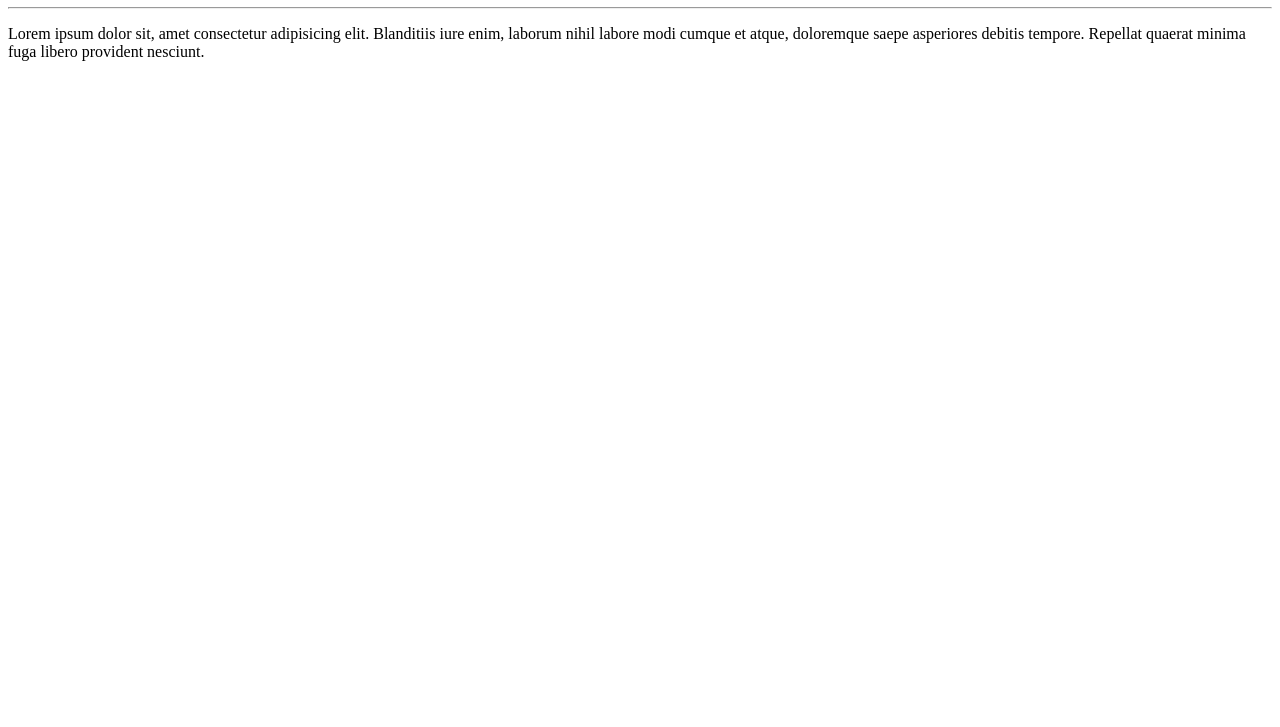
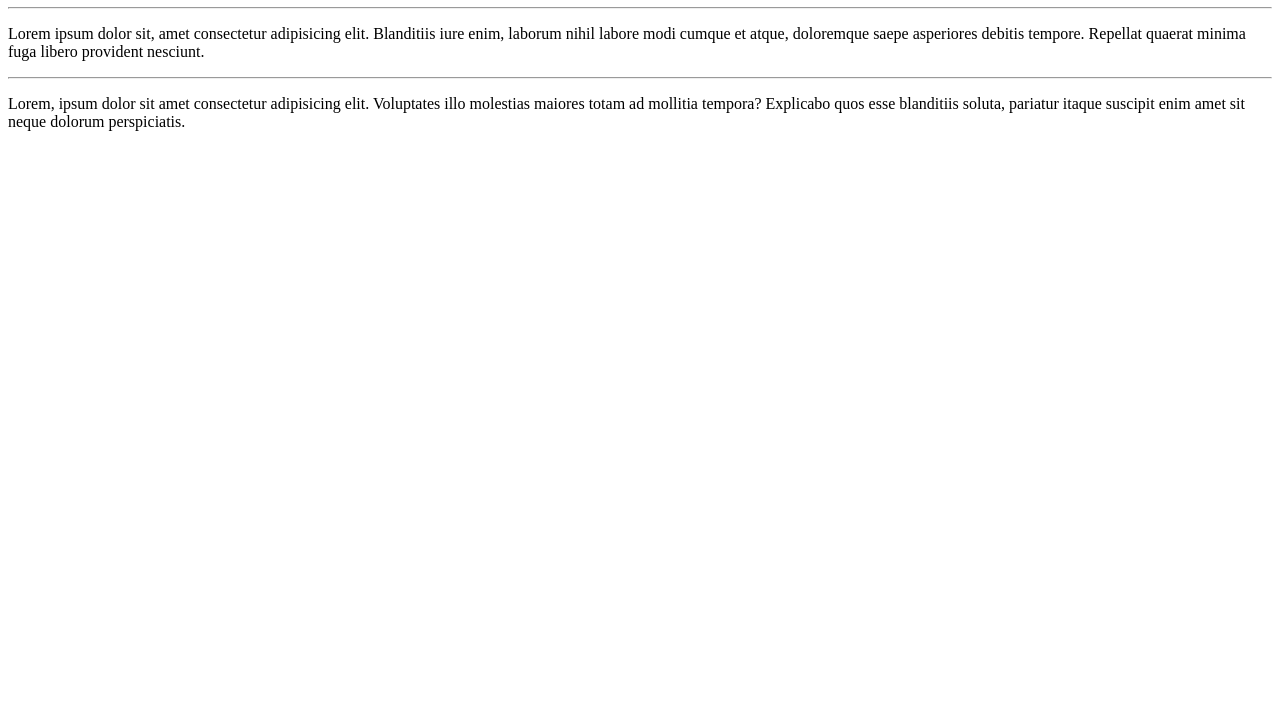
Before and after one commit to rafaelcunha6/Ola-Mundo, a plain HTML site: page ex00/index.html in a window 1280 px wide. Shown: the part 73-800 px from the top of the page. Drawn offline with Linux system fonts and the light colour scheme.

Commit message:
adicionei mais um paragrafo

```diff
--- a/ex00/index.html
+++ b/ex00/index.html
@@ -12,5 +12,9 @@
     <p>
         Lorem ipsum dolor sit, amet consectetur adipisicing elit. Blanditiis iure enim, laborum nihil labore modi cumque et atque, doloremque saepe asperiores debitis tempore. Repellat quaerat minima fuga libero provident nesciunt.
     </p>
+    <hr>
+    <p>
+        Lorem, ipsum dolor sit amet consectetur adipisicing elit. Voluptates illo molestias maiores totam ad mollitia tempora? Explicabo quos esse blanditiis soluta, pariatur itaque suscipit enim amet sit neque dolorum perspiciatis.
+    </p>
 </body>
 </html>
```
